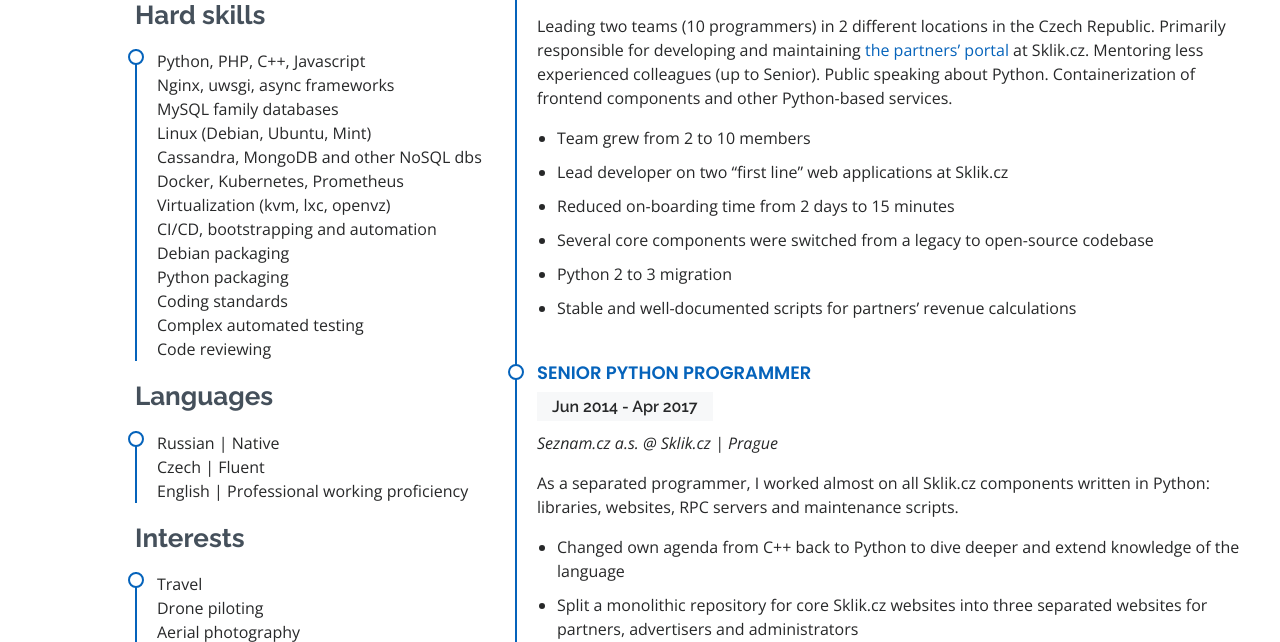
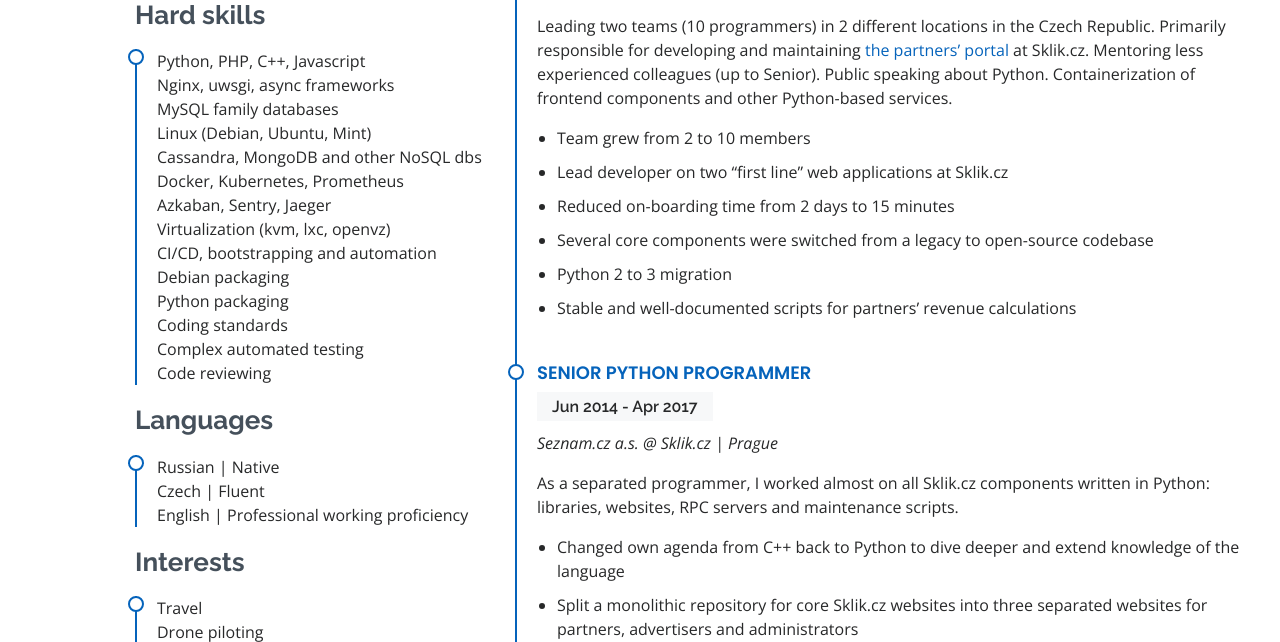
Before and after one commit to rembish/rembish_org, a Flask app: page /cv in a window 1280 px wide. Shown: the part 1061-1703 px from the top of the page. Run offline with Flask 2, Linux system fonts and the light colour scheme; some libraries are stand-ins or nearby versions.

Commit message:
Few techs added to CV

```diff
--- a/rembish_org/templates/index/cv.html
+++ b/rembish_org/templates/index/cv.html
@@ -54,6 +54,7 @@
                             Linux (Debian, Ubuntu, Mint)<br>
                             Cassandra, MongoDB and other NoSQL dbs<br>
                             Docker, Kubernetes, Prometheus<br>
+                            Azkaban, Sentry, Jaeger<br>
                             Virtualization (kvm, lxc, openvz)<br>
                             CI/CD, bootstrapping and automation<br>
                             Debian packaging<br>
```
